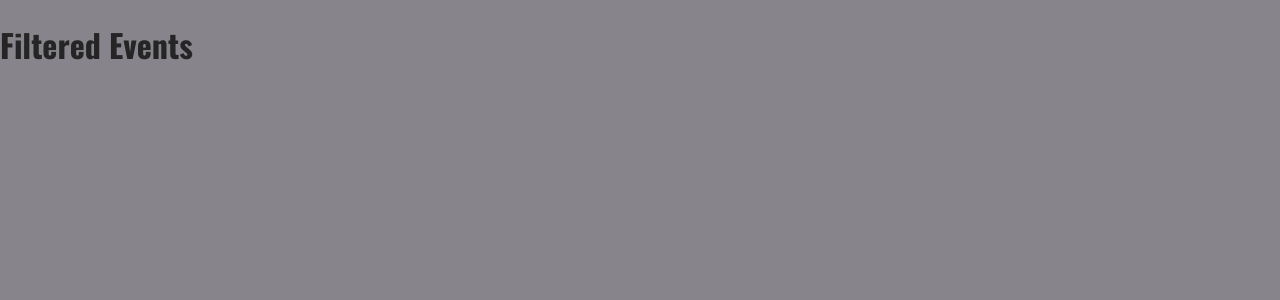
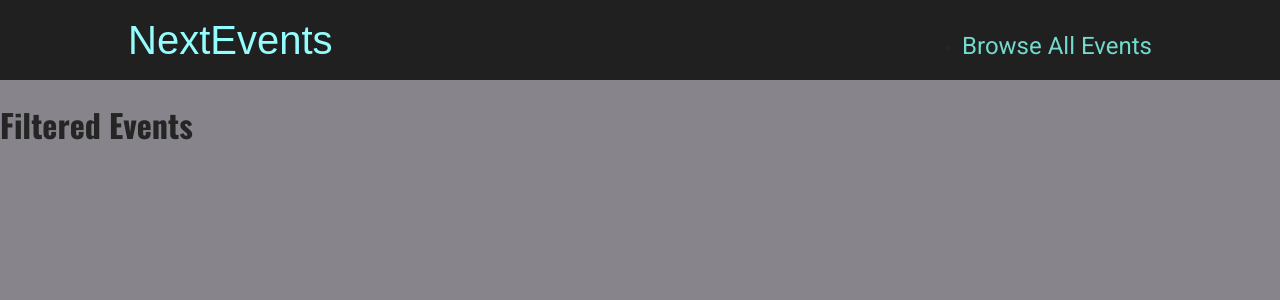
Before and after one commit to AisKreme/EventsProject_nextjs, a Next.js app: page /events in a window 1280 px wide. Shown: the top 300 px of the page. Built offline with nearby package versions, Linux system fonts and the light colour scheme.

Commit message:
add navbar & layout

```diff
--- /dev/null
+++ b/components/layout/Layout.jsx
@@ -0,0 +1,13 @@
+import { Fragment } from "react";
+import MainHeader from "./MainHeader";
+
+const Layout = (props) => {
+  return (
+    <Fragment>
+      <MainHeader />
+      <main>{props.children}</main>
+    </Fragment>
+  );
+};
+
+export default Layout;
--- /dev/null
+++ b/components/layout/MainHeader.jsx
@@ -0,0 +1,21 @@
+import Link from "next/link";
+import classes from "./MainHeader.module.css";
+
+const MainHeader = () => {
+  return (
+    <header className={classes.header}>
+      <div className={classes.logo}>
+        <Link href="/">NextEvents</Link>
+      </div>
+      <nav className={classes.navigation}>
+        <ul>
+          <li>
+            <Link href="/events">Browse All Events</Link>
+          </li>
+        </ul>
+      </nav>
+    </header>
+  );
+};
+
+export default MainHeader;
--- /dev/null
+++ b/components/layout/MainHeader.module.css
@@ -0,0 +1,41 @@
+.header {
+  width: 100%;
+  display: flex;
+  justify-content: space-between;
+  align-items: baseline;
+  padding: 1rem 10%;
+  height: 5rem;
+  background-color: #202020;
+}
+
+.logo {
+  font-size: 1.5rem;
+  color: white;
+  font-family: "Fira", sans-serif;
+  height: 100%;
+  display: flex;
+  justify-content: center;
+  align-items: center;
+  color: #94fdfd;
+}
+
+.logo a {
+  text-decoration: none;
+  color: #94fdfd;
+}
+
+.navigation a {
+  text-decoration: none;
+  color: #74dacc;
+  font-size: 1rem;
+}
+
+@media (min-width: 768px) {
+  .logo {
+    font-size: 2.5rem;
+  }
+
+  .navigation a {
+    font-size: 1.5rem;
+  }
+}
--- a/pages/_app.js
+++ b/pages/_app.js
@@ -1,7 +1,12 @@
+import Layout from "../components/layout/layout";
 import "../styles/globals.css";
 
 function MyApp({ Component, pageProps }) {
-  return <Component {...pageProps} />;
+  return (
+    <Layout>
+      <Component {...pageProps} />
+    </Layout>
+  );
 }
 
 export default MyApp;
```
